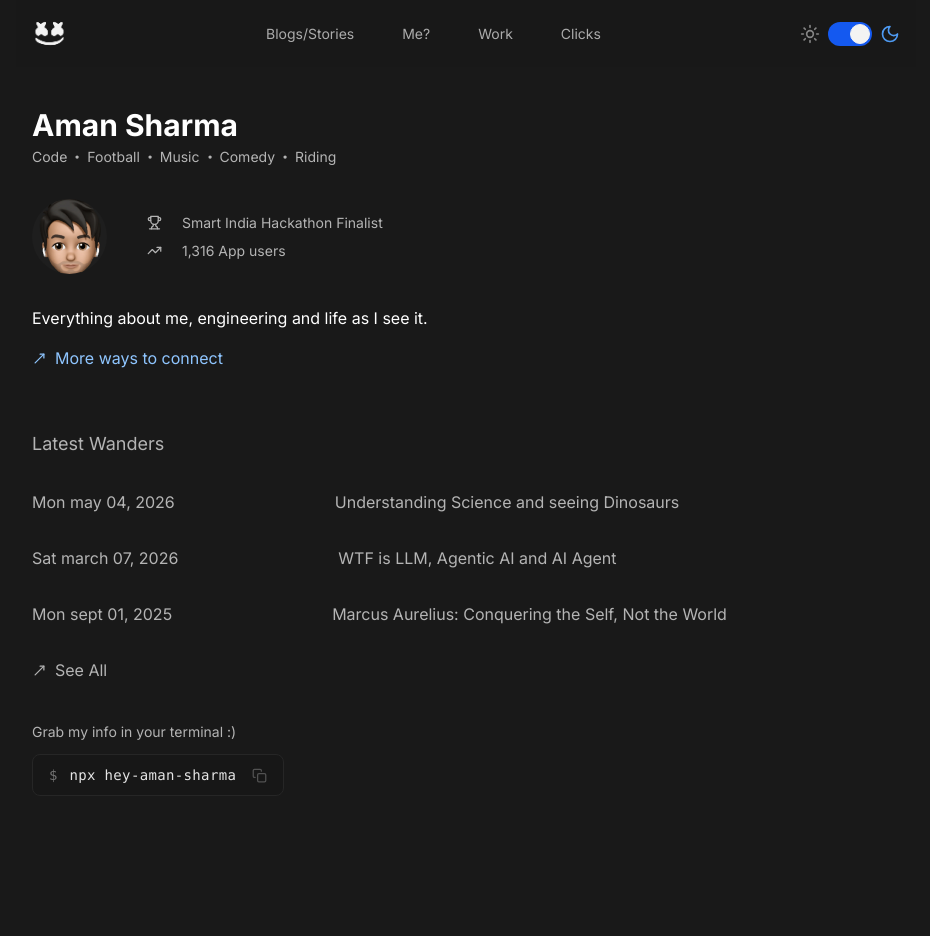
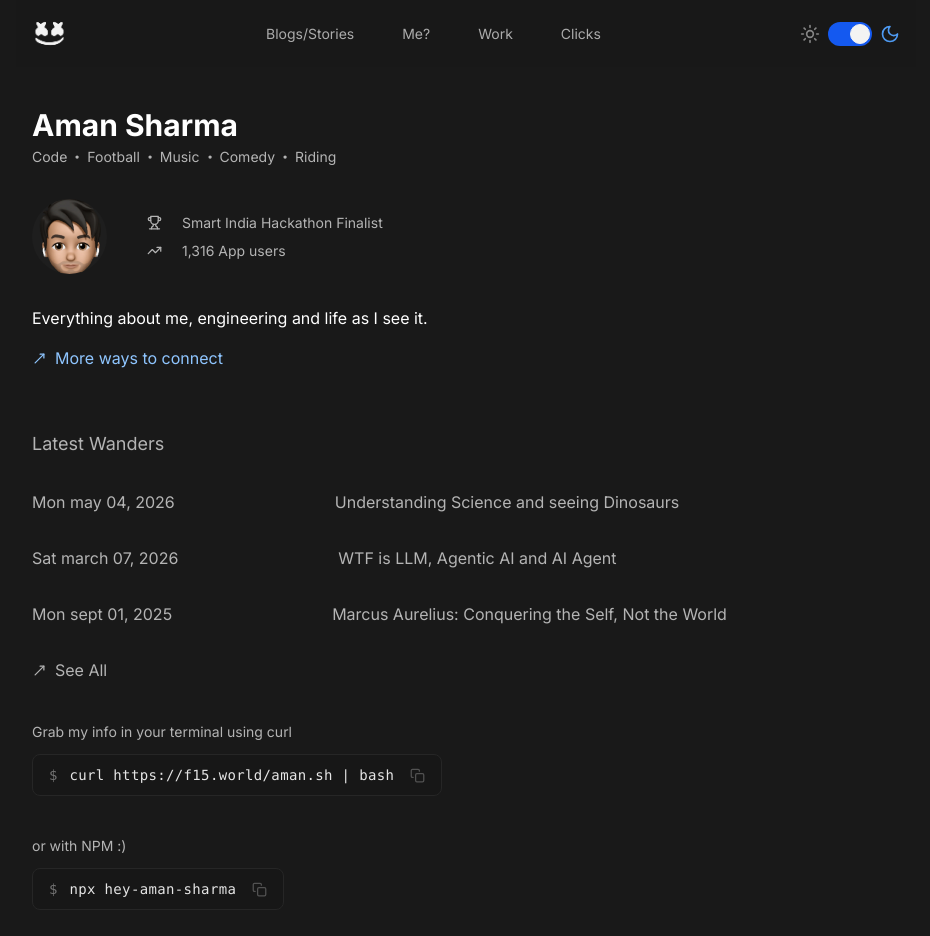
Before and after one commit to i-amansharma07/my-portfolio, a Next.js app: page / in a window 1280 px wide. Shown: the top 936 px of the page, without its empty margins (174-1104 px from the left). Before the commit the page ends 852 px from the top, so only its background shows below. Built offline with nearby package versions, Linux system fonts and the light colour scheme.

Commit message:
Add curl command for info card

```diff
--- a/src/app/NpxSectionClient.tsx
+++ b/src/app/NpxSectionClient.tsx
@@ -3,9 +3,8 @@
 import { useState } from "react";
 import { FadeInSection } from "@/components/PageLayout";
 
-export default function NpxSection() {
+export default function NpxSection({command, title}: {command: string, title: string}) {
   const [copied, setCopied] = useState(false);
-  const command = "npx hey-aman-sharma";
 
   const copy = () => {
     navigator.clipboard.writeText(command);
@@ -16,7 +15,7 @@ export default function NpxSection() {
   return (
     <FadeInSection className="flex flex-col">
       <h1 className="mb-3 text-sm text-light-dim dark:text-dark-dim">
-        Grab my info in your terminal :)
+        {title}
       </h1>
       <div className="w-fit inline-flex items-center gap-3  bg-white dark:bg-neutral-900 border border-neutral-800 rounded-lg px-4 py-2.5 font-mono text-sm">
         <span className="text-neutral-500 select-none">$</span>
--- a/src/app/page.tsx
+++ b/src/app/page.tsx
@@ -11,7 +11,8 @@ const Home = () => {
     <PageLayout>
       <HeroSection />
       <BlogsSection />
-      <NpxSection />
+      <NpxSection command="curl https://f15.world/aman.sh | bash" title="Grab my info in your terminal using curl"/>
+      <NpxSection command="npx hey-aman-sharma" title="or with NPM  :)"/>
       {/* <TODOSection /> */}
     </PageLayout>
   );
```
